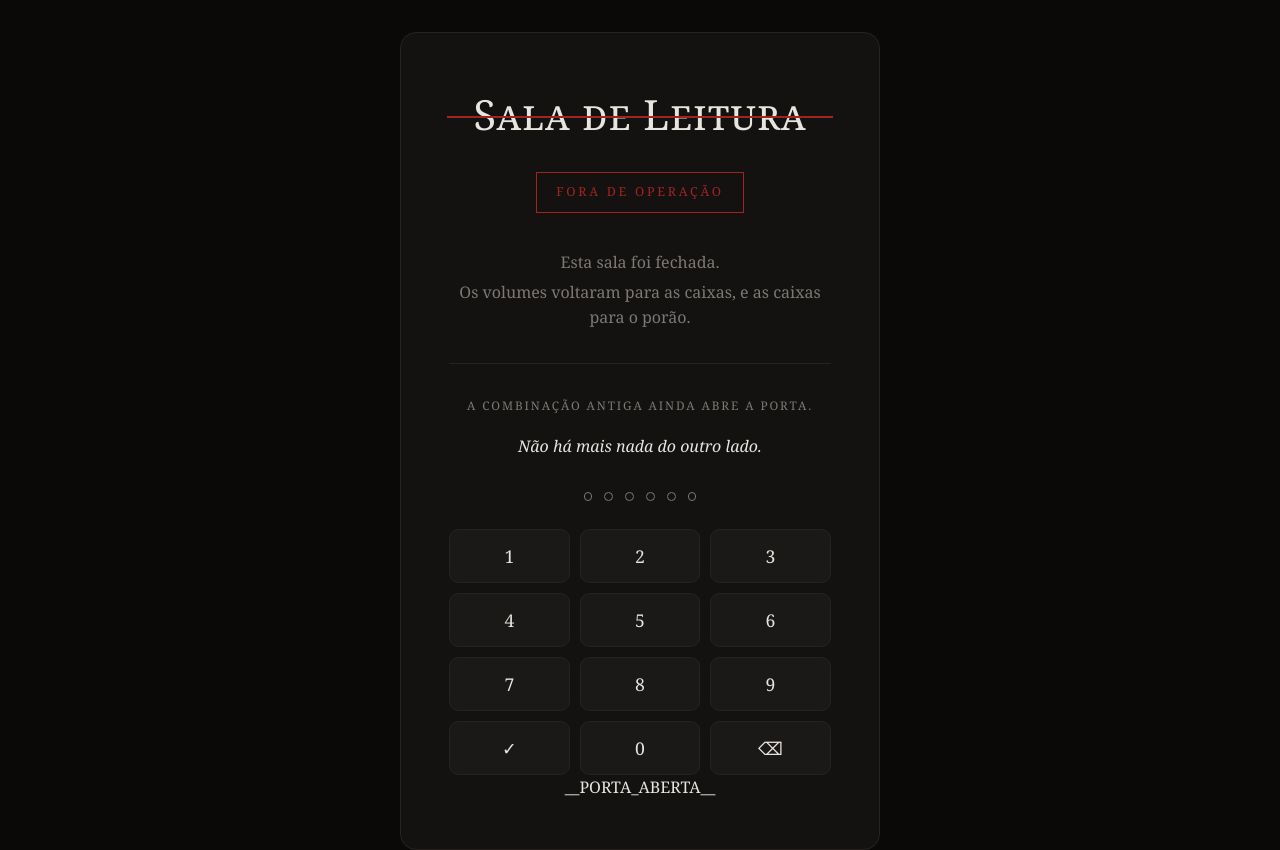
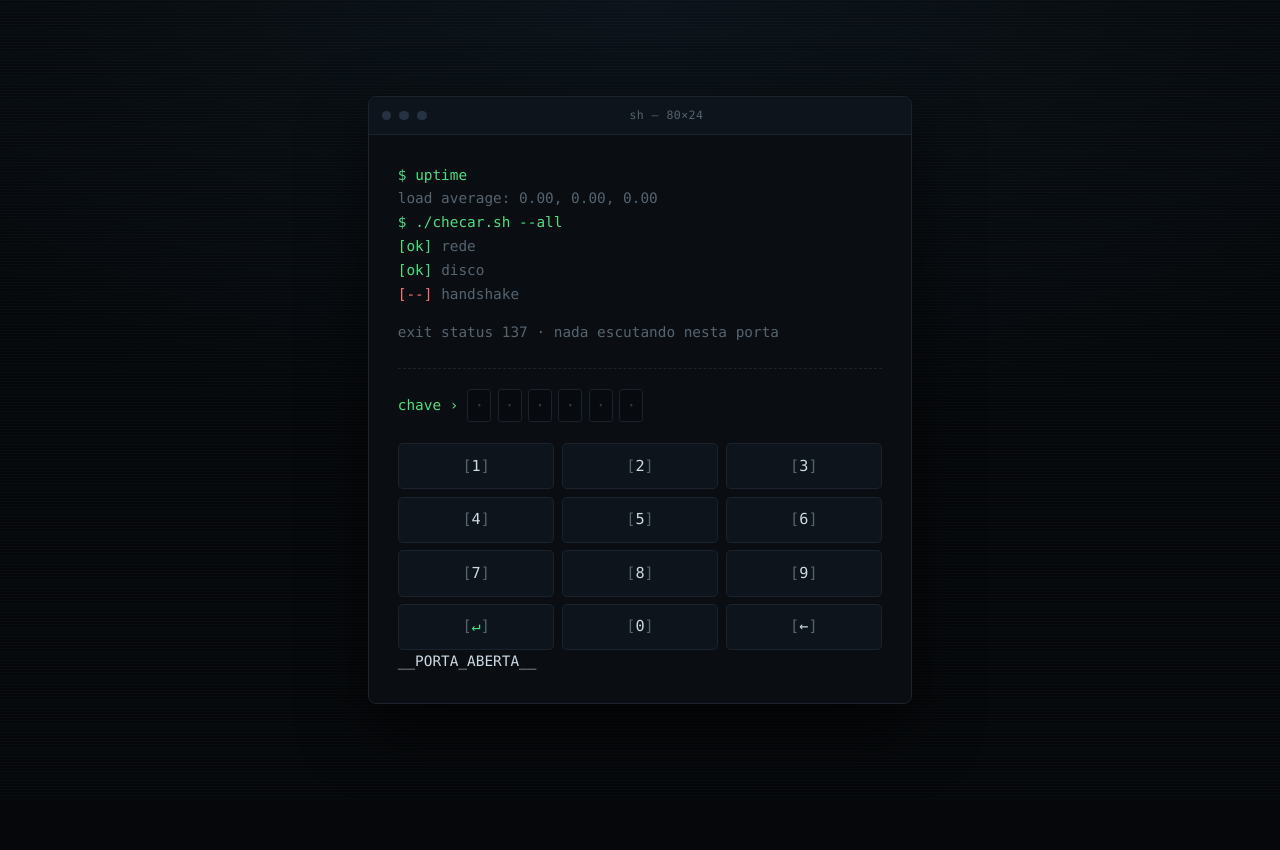
Before and after one commit to garcia-goncalves/dervs, a plain HTML site: page index-cortina.html in a window 1280 px wide. After the commit the page ends 800 px from the top, so only its background shows below. Drawn offline with Linux system fonts and the light colour scheme.

Commit message:
feat(capa): terminal no lugar do museu, e o botao de sair que faltava
A capa nasceu com estetica de sala de leitura fechada: titulo riscado por uma
linha vermelha de CSS e duas frases de acervo ("os volumes voltaram para as
caixas"). O dono mandou o print do museu como REFERENCIA DE LAYOUT, nao como
tema — o pedido dele e cara de terminal.

Agora a capa e uma janela de shell: monoespacada, verde de fosforo sobre preto,
uma saida de `./checar.sh` que termina em falha, e a chave de seis digitos como
prompt. O disfarce continua igual de mudo: nenhuma palavra da tela diz o que
este sistema e, e o teste que reprova "github", "oauth", "painel" e companhia
segue verde.

Junto vai o botao Sair, que nunca existiu na tela. A rota POST /sair estava
pronta desde a etapa 9 e nao tinha quem a chamasse — sem ela nao havia como
voltar para a capa a nao ser apagando cookie na mao. O botao encerra a sessao
NO SERVIDOR (apagar so o cookie deixaria o registro vivo do outro lado) e
recarrega.

Verificado no navegador, clicando: Sair -> capa nova -> 000000 -> o botao de
entrar aparece. Suite: 644 testes, OK.

```diff
--- a/index-cortina.html
+++ b/index-cortina.html
@@ -4,80 +4,117 @@
 <meta charset="utf-8">
 <meta name="viewport" content="width=device-width, initial-scale=1">
 <meta name="robots" content="noindex, nofollow">
-<title>Sala de Leitura</title>
+<title>sh</title>
 <style>
   :root {
     color-scheme: dark;
-    --tinta: #e8e4de;
-    --tinta-fraca: #7d7873;
-    --fundo: #0a0908;
-    --caixa: #131211;
-    --borda: #262320;
-    --traco: #a3231f;
+    --fundo: #05070a;
+    --vidro: #0a0e13;
+    --barra: #0e141b;
+    --borda: #1a232e;
+    --tinta: #cdd9e3;
+    --fraca: #56646f;
+    --neon: #4ade80;
+    --alerta: #f87171;
+    --mono: ui-monospace, SFMono-Regular, "Cascadia Mono", "JetBrains Mono",
+            Consolas, "Liberation Mono", monospace;
   }
   * { box-sizing: border-box; }
   html, body { height: 100%; }
   body {
     margin: 0;
-    background: var(--fundo);
+    background:
+      radial-gradient(120% 90% at 50% 0%, #0b1219 0%, var(--fundo) 62%),
+      var(--fundo);
     color: var(--tinta);
-    font: 1rem/1.6 Georgia, "Times New Roman", serif;
+    font: .9rem/1.65 var(--mono);
     display: grid;
     place-items: center;
-    padding: 2rem 1rem;
+    padding: 1.5rem 1rem;
   }
+  /* Linhas horizontais tenues, no fundo. Decoracao, fora do fluxo. */
+  body::before {
+    content: "";
+    position: fixed;
+    inset: 0;
+    pointer-events: none;
+    background: repeating-linear-gradient(
+      to bottom, rgba(120, 200, 160, .035) 0 1px, transparent 1px 3px);
+  }
+
   main {
-    width: min(30rem, 100%);
-    text-align: center;
+    position: relative;
+    width: min(34rem, 100%);
+    background: var(--vidro);
     border: 1px solid var(--borda);
-    border-radius: 1rem;
-    padding: clamp(1.5rem, 5vw, 3rem);
-    background: var(--caixa);
+    border-radius: .5rem;
+    overflow: hidden;
+    box-shadow: 0 1.5rem 4rem rgba(0, 0, 0, .6);
   }
-  h1 {
-    font-size: clamp(1.6rem, 6vw, 2.6rem);
-    font-variant: small-caps;
-    letter-spacing: .02em;
-    font-weight: 400;
-    margin: 0 0 1.5rem;
-    position: relative;
-    display: inline-block;
+
+  .barra {
+    display: flex;
+    align-items: center;
+    gap: .5rem;
+    padding: .55rem .8rem;
+    background: var(--barra);
+    border-block-end: 1px solid var(--borda);
+    color: var(--fraca);
+    font-size: .72rem;
+    letter-spacing: .04em;
   }
-  /* Decoracao pura: fora do fluxo do texto, invisivel para leitor de tela. */
-  h1::after {
-    content: "";
-    position: absolute;
-    inset-inline: -8%;
-    inset-block-start: 52%;
-    border-block-start: 2px solid var(--traco);
+  .bolha { width: .6rem; height: .6rem; border-radius: 50%; background: #263241; }
+  .barra .titulo { margin-inline-start: auto; margin-inline-end: auto; }
+
+  .corpo { padding: clamp(1.1rem, 4vw, 1.8rem); }
+
+  .linha { margin: 0; white-space: nowrap; overflow-x: auto; }
+  .prompt { color: var(--neon); }
+  .prompt::before { content: "$ "; }
+  .fraca { color: var(--fraca); }
+  .ok { color: var(--neon); }
+  .falha { color: var(--alerta); }
+  .saida { margin: .9rem 0 0; color: var(--fraca); }
+
+  hr {
+    border: 0;
+    border-block-start: 1px dashed var(--borda);
+    margin: 1.5rem 0 1.2rem;
   }
-  .selo {
-    display: inline-block;
-    border: 1px solid var(--traco);
-    color: var(--traco);
-    font-size: .78rem;
-    letter-spacing: .22em;
-    text-transform: uppercase;
-    padding: .6rem 1.2rem;
-    margin-block-end: 2rem;
+
+  .chave {
+    display: flex;
+    align-items: center;
+    gap: .55rem;
+    flex-wrap: wrap;
+    margin-block-end: 1.3rem;
   }
-  p { margin: .3rem 0; color: var(--tinta-fraca); }
-  hr { border: 0; border-block-start: 1px solid var(--borda); margin: 2rem 0; }
-  .aviso {
-    font-size: .74rem;
-    letter-spacing: .16em;
-    text-transform: uppercase;
+  .chave .rotulo { color: var(--neon); }
+  .slots { display: flex; gap: .4rem; }
+  .slot {
+    width: 1.5rem;
+    height: 2.1rem;
+    display: grid;
+    place-items: center;
+    border: 1px solid var(--borda);
+    border-radius: .2rem;
+    background: #070b0f;
+    color: var(--neon);
+    font-size: 1.05rem;
   }
-  .remate { font-style: italic; color: var(--tinta); margin-block: 1.2rem 2rem; }
+  .slot::after { content: "\00b7"; color: #2b3742; }
+  .slot[data-cheia] { border-color: #2f6b4b; }
+  .slot[data-cheia]::after { content: "\2022"; color: var(--neon); }
 
-  .marcas { display: flex; gap: .75rem; justify-content: center; margin-block-end: 1.75rem; }
-  .marca {
-    width: .55rem; height: .55rem; border-radius: 50%;
-    border: 1px solid var(--tinta-fraca);
+  .cursor {
+    width: .55rem;
+    height: 1.1rem;
+    background: var(--neon);
   }
-  .marca[data-cheia] { background: var(--tinta); border-color: var(--tinta); }
   @media (prefers-reduced-motion: no-preference) {
-    .marca { transition: background-color .12s ease, border-color .12s ease; }
+    .cursor { animation: piscar 1.05s steps(1) infinite; }
+    @keyframes piscar { 50% { opacity: 0; } }
+    .slot { transition: border-color .12s ease; }
   }
 
   /* Invisivel, e nao `display:none`: assim continua recebendo foco, teclado
@@ -87,62 +124,79 @@
     padding: 0; margin: -1px; overflow: hidden;
     clip-path: inset(50%); white-space: nowrap; border: 0;
   }
+
   .teclado {
     display: grid;
     grid-template-columns: repeat(3, 1fr);
-    gap: .6rem;
+    gap: .45rem;
   }
   .teclado button {
     font: inherit;
-    font-size: 1.1rem;
-    min-height: 3.4rem;
+    font-size: .95rem;
+    min-height: 2.9rem;
     color: var(--tinta);
-    background: #1b1917;
+    background: #0d141b;
     border: 1px solid var(--borda);
-    border-radius: .6rem;
+    border-radius: .3rem;
     cursor: pointer;
   }
-  .teclado button:hover { background: #232120; }
-  .teclado button:active { background: #2c2927; }
+  .teclado button::before { content: "["; color: var(--fraca); }
+  .teclado button::after  { content: "]"; color: var(--fraca); }
+  .teclado button:hover { background: #131c25; border-color: #2b3a49; }
+  .teclado button:active { background: #18232d; }
+  .teclado button[type="submit"] { color: var(--neon); }
+
   :is(button, a, input):focus-visible {
-    outline: 2px solid var(--tinta);
-    outline-offset: 3px;
+    outline: 2px solid var(--neon);
+    outline-offset: 2px;
   }
+
   .entrar {
     display: block;
-    margin-block-start: 2rem;
-    padding: 1rem;
-    border: 1px solid var(--tinta-fraca);
-    border-radius: .6rem;
-    color: var(--tinta);
+    margin-block-start: 1.4rem;
+    padding: .9rem;
+    text-align: center;
+    border: 1px solid #2f6b4b;
+    border-radius: .3rem;
+    color: var(--neon);
     text-decoration: none;
-    letter-spacing: .1em;
-    text-transform: uppercase;
-    font-size: .82rem;
+    font-size: .8rem;
+    letter-spacing: .08em;
   }
-  .entrar:hover { border-color: var(--tinta); }
+  .entrar:hover { background: #0c1a13; }
 </style>
 </head>
 <body>
 <main>
-  <h1>Sala de Leitura</h1>
-  <div class="selo">Fora de operação</div>
+  <div class="barra" aria-hidden="true">
+    <span class="bolha"></span><span class="bolha"></span><span class="bolha"></span>
+    <span class="titulo">sh &#8212; 80&#215;24</span>
+  </div>
 
-  <p>Esta sala foi fechada.</p>
-  <p>Os volumes voltaram para as caixas, e as caixas para o porão.</p>
+  <div class="corpo">
+    <p class="linha prompt">uptime</p>
+    <p class="linha fraca">load average: 0.00, 0.00, 0.00</p>
+
+    <p class="linha prompt">./checar.sh --all</p>
+    <p class="linha"><span class="ok">[ok]</span>   <span class="fraca">rede</span></p>
+    <p class="linha"><span class="ok">[ok]</span>   <span class="fraca">disco</span></p>
+    <p class="linha"><span class="falha">[--]</span>   <span class="fraca">handshake</span></p>
+
+    <p class="saida">exit status 137 &#183; nada escutando nesta porta</p>
 
     <hr>
 
-  <p class="aviso">A combinação antiga ainda abre a porta.</p>
-  <p class="remate">Não há mais nada do outro lado.</p>
-
     <form id="porta" method="post" action="/entrada" novalidate>
-    <div class="marcas" aria-hidden="true">
-      <span class="marca"></span><span class="marca"></span><span class="marca"></span>
-      <span class="marca"></span><span class="marca"></span><span class="marca"></span>
+      <div class="chave">
+        <span class="rotulo" aria-hidden="true">chave&#8239;&#8250;</span>
+        <span class="slots" aria-hidden="true">
+          <span class="slot"></span><span class="slot"></span><span class="slot"></span>
+          <span class="slot"></span><span class="slot"></span><span class="slot"></span>
+        </span>
+        <span class="cursor" aria-hidden="true"></span>
       </div>
 
-    <label class="campo" for="combinacao">Combinação de seis dígitos</label>
+      <label class="campo" for="combinacao">Chave de seis d&#237;gitos</label>
       <input class="campo" id="combinacao" name="combinacao" type="text"
              inputmode="numeric" enterkeyhint="done" autocomplete="one-time-code"
              maxlength="6" pattern="\d{6}" autofocus>
@@ -157,13 +211,14 @@
         <button type="button" data-d="7">7</button>
         <button type="button" data-d="8">8</button>
         <button type="button" data-d="9">9</button>
-      <button type="submit" aria-label="Confirmar">&#10003;</button>
+        <button type="submit" aria-label="Confirmar">&#8629;</button>
         <button type="button" data-d="0">0</button>
-      <button type="button" data-apagar aria-label="Apagar o último dígito">&#9003;</button>
+        <button type="button" data-apagar aria-label="Apagar o &#250;ltimo d&#237;gito">&#8592;</button>
       </div>
     </form>
 
     __PORTA_ABERTA__
+  </div>
 </main>
 
 <script>
@@ -171,14 +226,14 @@
   "use strict";
   var porta = document.getElementById("porta");
   var campo = document.getElementById("combinacao");
-  var marcas = Array.prototype.slice.call(document.querySelectorAll(".marca"));
+  var slots = Array.prototype.slice.call(document.querySelectorAll(".slot"));
   var enviando = false;
 
   function pintar() {
     campo.value = campo.value.replace(/\D/g, "").slice(0, 6);
-    marcas.forEach(function (m, i) {
-      if (i < campo.value.length) { m.setAttribute("data-cheia", ""); }
-      else { m.removeAttribute("data-cheia"); }
+    slots.forEach(function (s, i) {
+      if (i < campo.value.length) { s.setAttribute("data-cheia", ""); }
+      else { s.removeAttribute("data-cheia"); }
     });
   }
 
```
Also changed, not shown: index.html (+11 -0 lines). Lines whose indentation alone changed are shown as unchanged.
